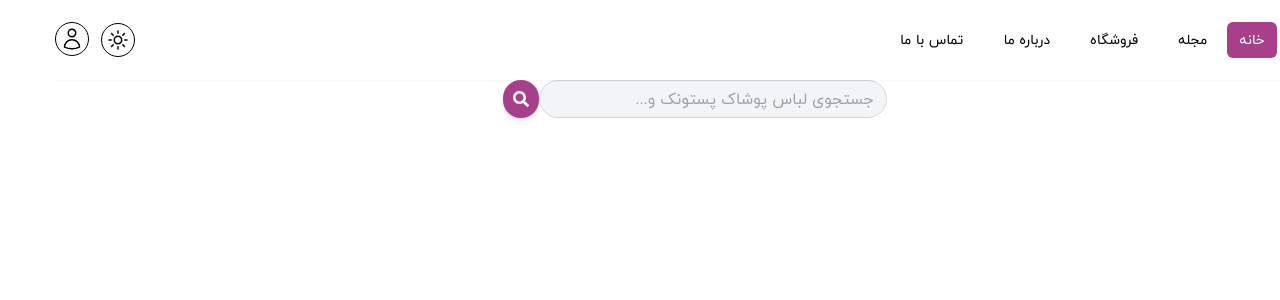
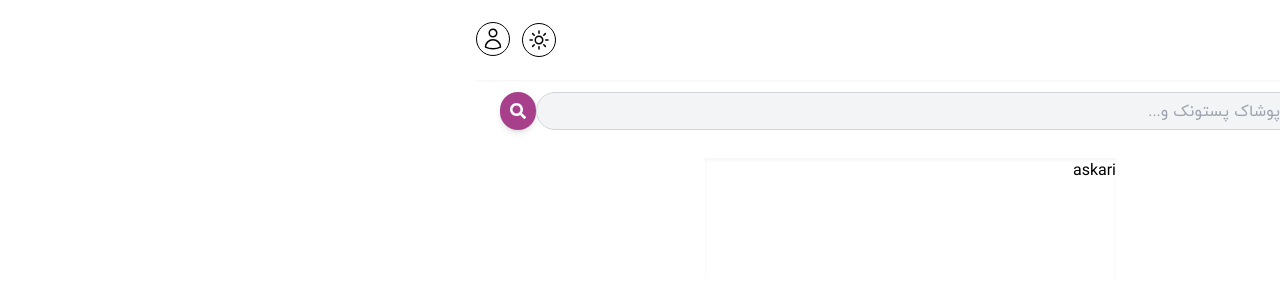
Before and after one commit to mortezapro/Medical-Project-With-ReactJs, a React (Create React App) app in the folder client/: page /categoryfilter in a window 1280 px wide. Shown: the top 300 px of the page. Built offline with nearby package versions, Linux system fonts and the light colour scheme.

Commit message:
added category filter to filter page

```diff
--- /dev/null
+++ b/client/src/components/common/Checkbox/CheckBox.js
@@ -0,0 +1,28 @@
+import { categoryList } from "./categoryList";
+import { useState } from "react";
+
+const Checkbox = () => {
+	const filter = (e) => {
+		const incheck = e.target.id;
+	};
+
+	return (
+		<div>
+			{categoryList.map((item) => {
+				return (
+					<div className="flex ">
+						<input
+							className="ml-2 bg-primary"
+							type="checkbox"
+							id={item.id}
+							onClick={filter}
+						/>
+
+						<label htmlFor={item.id}>{item.lable}</label>
+					</div>
+				);
+			})}
+		</div>
+	);
+};
+export default Checkbox;
--- /dev/null
+++ b/client/src/components/common/Checkbox/categoryList.js
@@ -0,0 +1,20 @@
+export const categoryList = [
+	{ id: "1", status: false, lable: "غذاخوری" },
+	{ id: "2", status: false, lable: "سرگرمی و اموزش" },
+	{ id: "3", status: false, lable: "لوازم شخصی" },
+	{ id: "4", status: false, lable: "بهداشت و حمام" },
+];
+export const rangeAge = [
+	{ id: "1", lable: "سال 0-1" },
+	{ id: "2", lable: "1-3 سال" },
+	{ id: "3", lable: "6-9 سال" },
+	{ id: "4", lable: "18-24 سال" },
+	{ id: "5", lable: "25-30 سال" },
+];
+export const price = [
+	{ id: "1", lable: "کمتر از 200هزار تومان" },
+	{ id: "2", lable: "بیشتر از 200هزار تومان" },
+	{ id: "3", lable: "کمتر از ۱ میلیون" },
+	{ id: "4", lable: "بین ۱تا۲میلیون" },
+	{ id: "5", lable: "تخفیف دارها" },
+];
--- a/client/src/pages/Category/FilterCategory.js
+++ b/client/src/pages/Category/FilterCategory.js
@@ -1,18 +1,19 @@
 import Header from "components/common/header/Header";
 import React from "react";
-
+import Checkbox from "components/common/Checkbox/CheckBox";
 export const FilterCategory = () => {
 	return (
 		<div>
 			<Header />
-			<div>
+			<div className="flex mt-3 justify-between mx-6 items-baseline">
+				<p>فیلتر</p>
 				<div>
 					<div class="flex justify-center">
-						<div className="mb-3 xl:w-96">
-							<div className="relative flex items-stretch w-full mb-4">
+						<div className="mb-3 xl:w-[900px]">
+							<div className="relative flex items-stretch  mb-4">
 								<input
 									type="search"
-									className="form-control rounded-full relative flex-auto min-w-0 block w-full px-3 py-1.5 text-base font-normal
+									className="form-control w-96 rounded-full relative flex-auto min-w-0 block px-3 py-1.5 text-base font-normal
 									 text-gray-700 bg-gray-100 bg-clip-padding border border-solid border-gray-300 transition
 									 ease-in-out m-0 focus:text-gray-700 focus:bg-white focus:border-primary-600 focus:outline-none"
 									placeholder="جستجوی لباس پوشاک پستونک و..."
@@ -46,7 +47,15 @@ export const FilterCategory = () => {
 						</div>
 					</div>
 				</div>
-				<p>فیلتر</p>
+			</div>
+			<div className="grid grid-cols-2 mx-6">
+				<div className="shadow-inner w-1/3">
+					<p>دسته بندی</p>
+					<div>
+						<Checkbox />
+					</div>
+				</div>
+				<div className="shadow-inner w-2/3 h-auto">askari</div>
 			</div>
 		</div>
 	);
```
